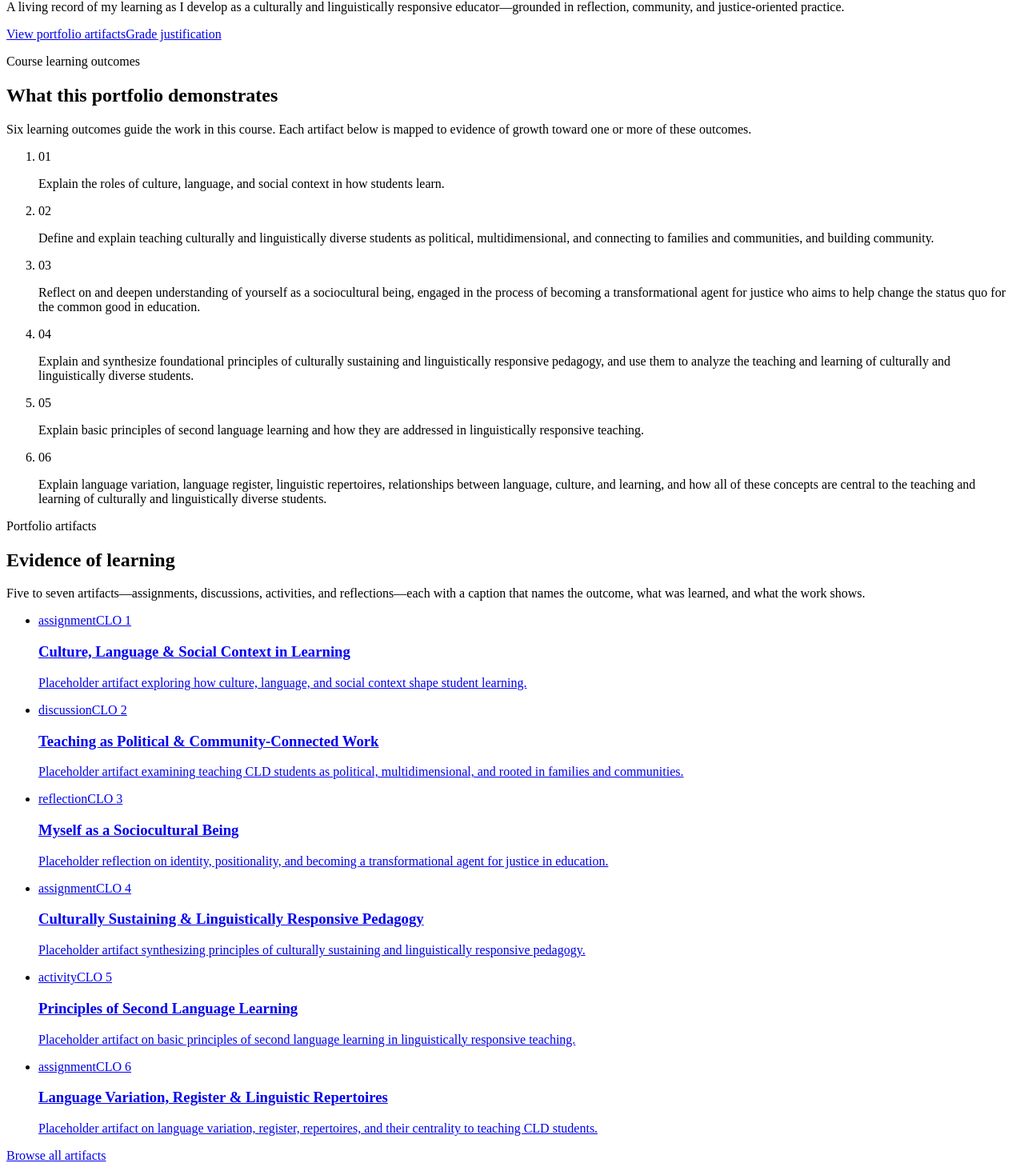
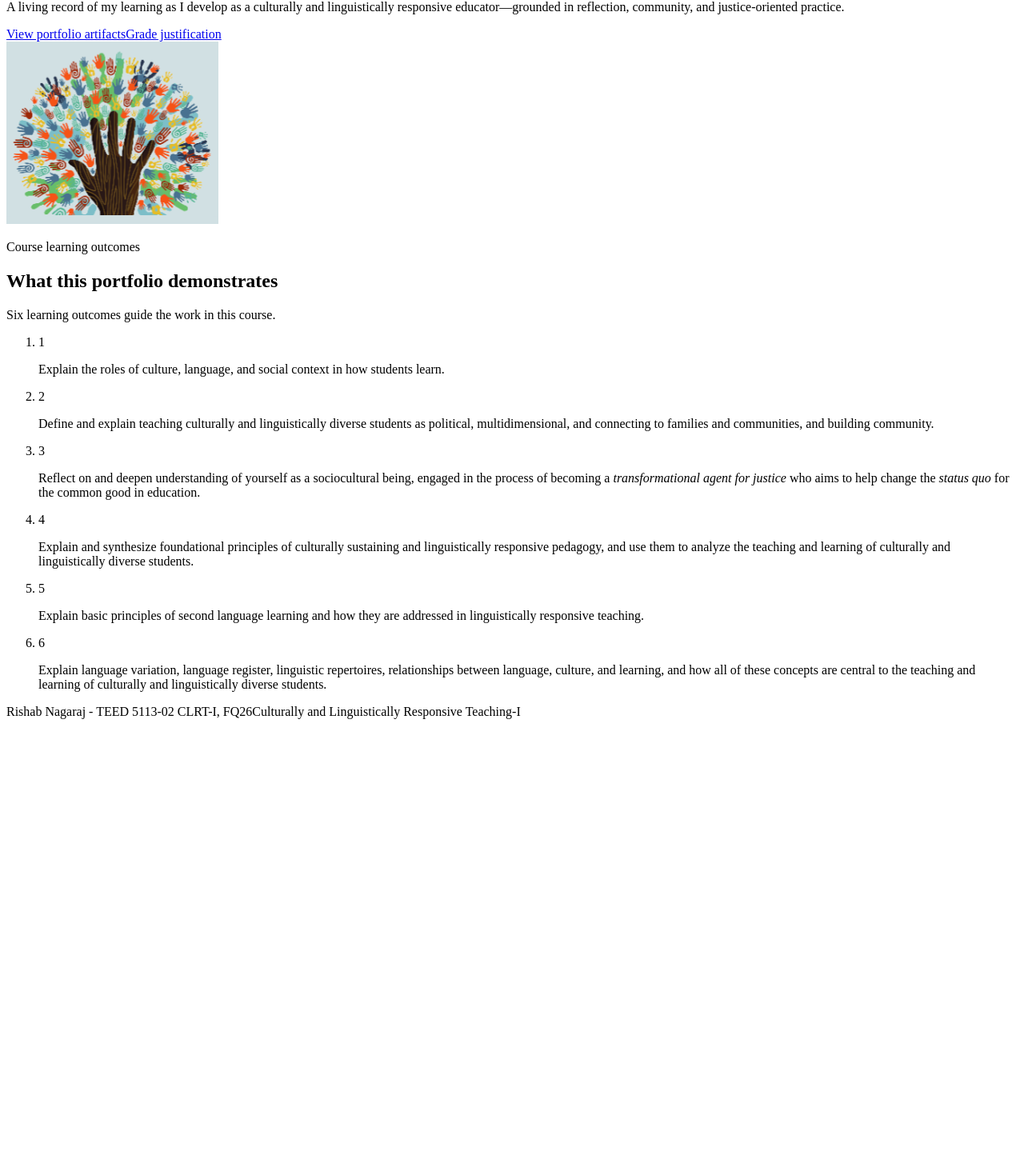
Before and after one commit to RisNag777/clrt_portfolio, a React (Vite) app: page / in a window 1280 px wide. Shown: the part 231-1685 px from the top of the page at 80% size. After the commit the page ends 1138 px from the top, so only its background shows below. Built offline with nearby package versions, Linux system fonts and the light colour scheme; the HTML template or start-up script is replaced by a standard one.

Commit message:
Refine hero layout with community image and italic CLO phrasing.
Place the hands-tree visual beside the hero copy, widen key text, and render selected CLO 3 phrases in italics.

Co-authored-by: Cursor <cursoragent@cursor.com>

```diff
--- a/src/components/Layout.tsx
+++ b/src/components/Layout.tsx
@@ -34,7 +34,7 @@ export function Layout() {
       <footer className="site-footer">
         <div className="container">
           <span>
-            {course.studentName} — {course.courseCode} {course.shortTitle}, {course.term}
+            {course.studentName} - {course.courseCode} {course.shortTitle}, {course.term}
           </span>
           <span>Culturally and Linguistically Responsive Teaching-I</span>
         </div>
--- /dev/null
+++ b/src/components/RichText.tsx
@@ -0,0 +1,24 @@
+import type { ReactNode } from 'react'
+
+/** Renders trusted text with optional <em>…</em> italics. */
+export function RichText({ text }: { text: string }) {
+  const parts: ReactNode[] = []
+  const pattern = /<em>(.*?)<\/em>/g
+  let lastIndex = 0
+  let match: RegExpExecArray | null
+  let key = 0
+
+  while ((match = pattern.exec(text)) !== null) {
+    if (match.index > lastIndex) {
+      parts.push(text.slice(lastIndex, match.index))
+    }
+    parts.push(<em key={key++}>{match[1]}</em>)
+    lastIndex = match.index + match[0].length
+  }
+
+  if (lastIndex < text.length) {
+    parts.push(text.slice(lastIndex))
+  }
+
+  return <>{parts}</>
+}
--- a/src/data/portfolio.ts
+++ b/src/data/portfolio.ts
@@ -53,7 +53,7 @@ export const learningOutcomes: LearningOutcome[] = [
   {
     id: 'clo-3',
     number: 3,
-    text: 'Reflect on and deepen understanding of yourself as a sociocultural being, engaged in the process of becoming a transformational agent for justice who aims to help change the status quo for the common good in education.',
+    text: 'Reflect on and deepen understanding of yourself as a sociocultural being, engaged in the process of becoming a <em>transformational agent for justice</em> who aims to help change the <em>status quo</em> for the common good in education.',
   },
   {
     id: 'clo-4',
--- a/src/pages/ArtifactDetailPage.tsx
+++ b/src/pages/ArtifactDetailPage.tsx
@@ -1,4 +1,5 @@
 import { Link, Navigate, useParams } from 'react-router-dom'
+import { RichText } from '../components/RichText'
 import { getArtifactById, outcomesForArtifact } from '../data/portfolio'
 
 function isImagePath(path: string) {
@@ -70,7 +71,7 @@ export function ArtifactDetailPage() {
             <ul>
               {outcomes.map((o) => (
                 <li key={o.id}>
-                  <strong>CLO {o.number}:</strong> {o.text}
+                  <strong>CLO {o.number}:</strong> <RichText text={o.text} />
                 </li>
               ))}
             </ul>
--- a/src/pages/HomePage.tsx
+++ b/src/pages/HomePage.tsx
@@ -1,5 +1,6 @@
 import { Link } from 'react-router-dom'
-import { artifacts, course, learningOutcomes, outcomesForArtifact } from '../data/portfolio'
+import { RichText } from '../components/RichText'
+import { course, learningOutcomes } from '../data/portfolio'
 import { useReveal } from '../hooks/useReveal'
 
 export function HomePage() {
@@ -8,7 +9,8 @@ export function HomePage() {
   return (
     <>
       <section className="hero">
-        <div className="container">
+        <div className="container hero__layout">
+          <div className="hero__copy">
             <p className="hero__eyebrow">
               {course.courseCode} · {course.term}
             </p>
@@ -16,7 +18,9 @@ export function HomePage() {
             <p className="hero__course">
               {course.courseTitle} ({course.shortTitle})
             </p>
+            <div className="hero__intro">
               <p className="hero__lede">{course.intro}</p>
+            </div>
             <div className="cta-row">
               <Link className="btn btn--primary" to="/artifacts">
                 View portfolio artifacts
@@ -25,6 +29,12 @@ export function HomePage() {
                 Grade justification
               </Link>
             </div>
+          </div>
+          <img
+            className="hero__image"
+            src="/images/community-hands-tree.png"
+            alt="A colorful illustration of a tree where the trunk is a wood-textured hand and the leaves are many diverse, multicolored handprints, symbolizing community and inclusive education."
+          />
         </div>
       </section>
 
@@ -35,60 +45,22 @@ export function HomePage() {
             What this portfolio demonstrates
           </h2>
           <p className="section__intro">
-            Six learning outcomes guide the work in this course. Each artifact below is mapped to
-            evidence of growth toward one or more of these outcomes.
+            Six learning outcomes guide the work in this course.
           </p>
           <ol className="outcome-list">
             {learningOutcomes.map((outcome) => (
               <li key={outcome.id} className="outcome-item" data-reveal>
                 <span className="outcome-item__num" aria-hidden="true">
-                  {String(outcome.number).padStart(2, '0')}
+                  {String(outcome.number)}
                 </span>
-                <p className="outcome-item__text">{outcome.text}</p>
+                <p className="outcome-item__text">
+                  <RichText text={outcome.text} />
+                </p>
               </li>
             ))}
           </ol>
         </div>
       </section>
-
-      <section className="section" aria-labelledby="artifacts-heading">
-        <div className="container">
-          <p className="section__label">Portfolio artifacts</p>
-          <h2 className="section__title" id="artifacts-heading">
-            Evidence of learning
-          </h2>
-          <p className="section__intro">
-            Five to seven artifacts—assignments, discussions, activities, and reflections—each with
-            a caption that names the outcome, what was learned, and what the work shows.
-          </p>
-          <ul className="artifact-list">
-            {artifacts.map((artifact) => {
-              const outcomes = outcomesForArtifact(artifact)
-              return (
-                <li key={artifact.id}>
-                  <Link className="artifact-row" to={`/artifacts/${artifact.id}`}>
-                    <div className="artifact-row__meta">
-                      <span className="tag">{artifact.type}</span>
-                      {outcomes.map((o) => (
-                        <span key={o.id} className="tag tag--outcome">
-                          CLO {o.number}
-                        </span>
-                      ))}
-                    </div>
-                    <h3 className="artifact-row__title">{artifact.title}</h3>
-                    <p className="artifact-row__summary">{artifact.summary}</p>
-                  </Link>
-                </li>
-              )
-            })}
-          </ul>
-          <div className="cta-row">
-            <Link className="btn btn--ghost" to="/artifacts">
-              Browse all artifacts
-            </Link>
-          </div>
-        </div>
-      </section>
     </>
   )
 }
--- a/src/styles/global.css
+++ b/src/styles/global.css
@@ -279,13 +279,24 @@ p:last-child {
   animation: rise-in 0.8s ease forwards 0.1s;
 }
 
+.hero__layout {
+  display: grid;
+  grid-template-columns: minmax(0, 1.15fr) minmax(220px, 0.85fr);
+  gap: clamp(1.5rem, 5vw, 3.5rem);
+  align-items: center;
+}
+
+.hero__copy {
+  min-width: 0;
+}
+
 .hero__name {
   font-size: clamp(3rem, 9vw, 5.6rem);
   font-weight: 700;
   line-height: 0.98;
   margin: 0 0 0.35em;
   color: var(--ink);
-  max-width: 12ch;
+  max-width: 18ch;
   opacity: 0;
   animation: rise-in 0.9s ease forwards 0.22s;
 }
@@ -301,12 +312,26 @@ p:last-child {
   animation: rise-in 0.9s ease forwards 0.34s;
 }
 
+.hero__intro {
+  opacity: 0;
+  animation: rise-in 0.9s ease forwards 0.46s;
+}
+
 .hero__lede {
   font-size: 1.15rem;
   color: var(--muted);
-  max-width: 42ch;
+  max-width: 80ch;
+  margin: 0;
+}
+
+.hero__image {
+  width: 100%;
+  max-width: 380px;
+  height: auto;
+  object-fit: contain;
+  justify-self: end;
   opacity: 0;
-  animation: rise-in 0.9s ease forwards 0.46s;
+  animation: rise-in 0.9s ease forwards 0.4s;
 }
 
 .hero .cta-row {
@@ -608,6 +633,15 @@ p:last-child {
   .hero__name {
     max-width: none;
   }
+
+  .hero__layout {
+    grid-template-columns: 1fr;
+  }
+
+  .hero__image {
+    max-width: 240px;
+    justify-self: start;
+  }
 }
 
 @media (prefers-reduced-motion: reduce) {
```
Also changed, not shown: public/images/community-hands-tree.png (added). Lines whose indentation alone changed are shown as unchanged.
